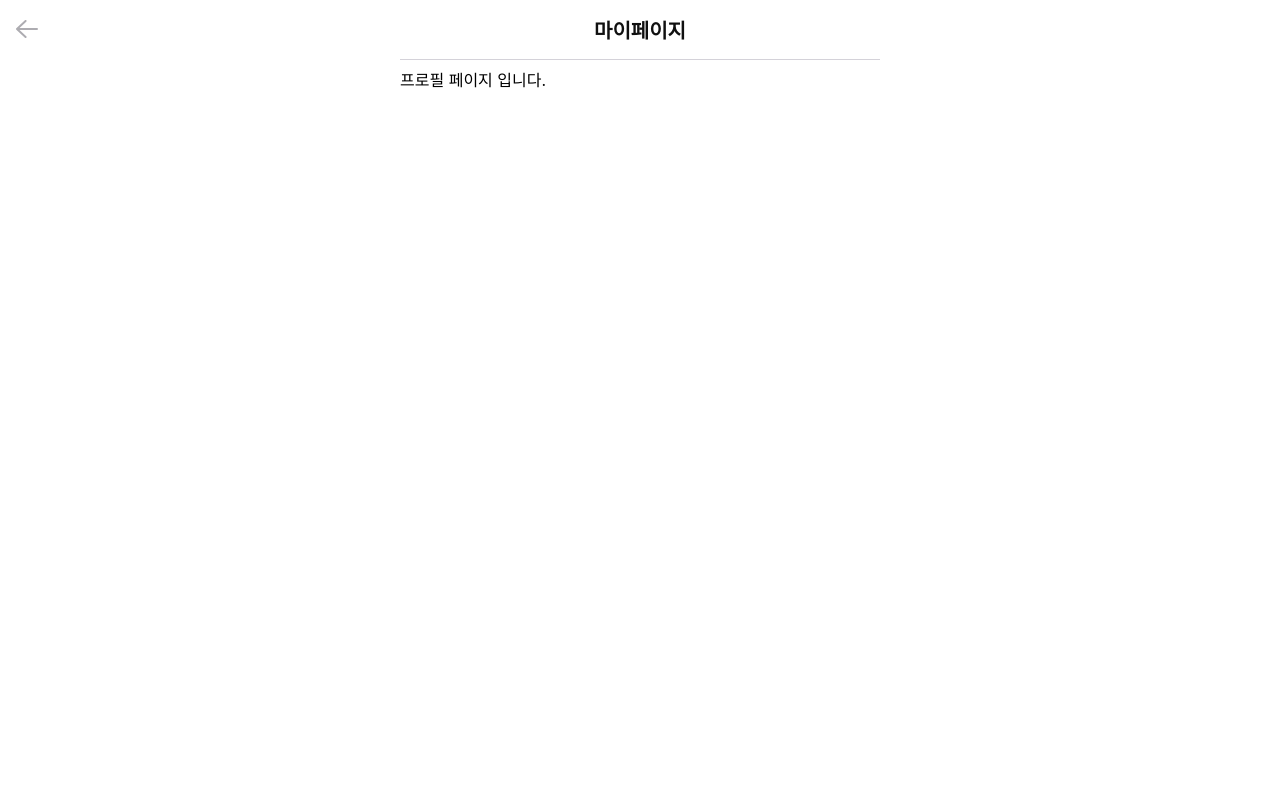
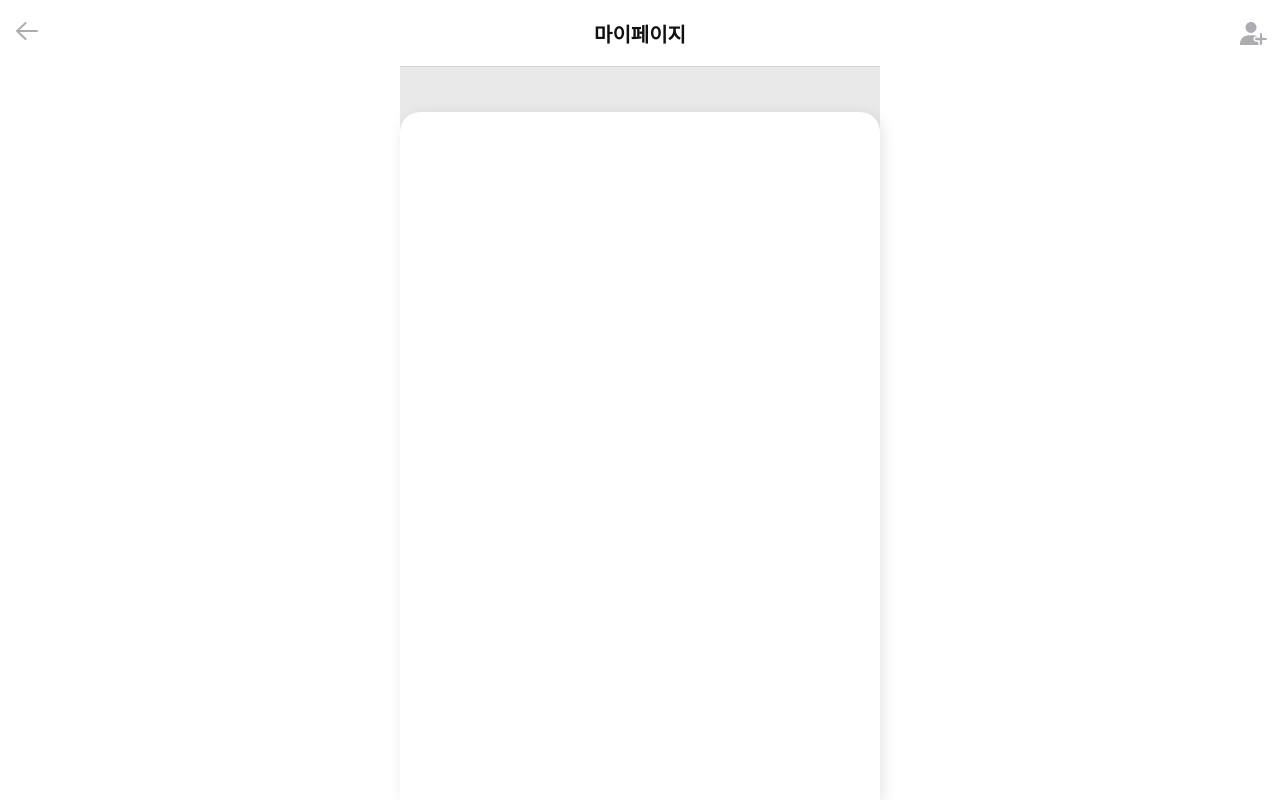
Before and after one commit to KKooWoon/Front, a React (Create React App) app: page /profile in a window 1280 px wide. Built offline with nearby package versions, Linux system fonts and the light colour scheme; a web font is replaced by a local one.

Commit message:
design: 마이페이지 레이아웃

```diff
--- a/src/App.tsx
+++ b/src/App.tsx
@@ -14,6 +14,7 @@ const Profile = React.lazy(() => import('@pages/profile'));
 const ProfileDetail = React.lazy(() => import('@pages/detail'));
 const UserInfo = React.lazy(() => import('@pages/user-info'));
 const Register = React.lazy(() => import('@pages/register'));
+const Search = React.lazy(()=> import ('@pages/search'));
 
 const App = () => {
   return (
@@ -27,6 +28,7 @@ const App = () => {
         <Route path='profile' element={<Profile />} />
         <Route path='profile/:id' element={<ProfileDetail />} />
         <Route path='register' element={<Register />} />
+        <Route path='search' element={<Search />}/>
       </Route>
     </Routes>
   );
--- a/src/components/layouts/layout.style.ts
+++ b/src/components/layouts/layout.style.ts
@@ -10,7 +10,7 @@ export const LayoutHeader = styled.header`
   max-width: 480px;
   top: 0;
   width: 100%;
-  height: 60px;
+  height: 67px;
   border-bottom: 1px solid var(--gray-02);
   display: flex;
   justify-content: center;
@@ -57,7 +57,7 @@ export const BackButtonWrapper = styled.div`
   width: 16px;
   height: 7px;
   position: fixed;
-  top: 20px;
+  top: 22px;
   left: 16px;
   z-index: 1001;
   cursor: pointer;
--- /dev/null
+++ b/src/components/profile-imgae/index.tsx
@@ -0,0 +1,14 @@
+import React from 'react';
+import defaultImg from '@assets/images/default-image.png';
+
+
+const ProfileImage = ({url, alt}:{url:string | null, alt?:string}) => {
+  if(url === null){
+    return <img src={defaultImg} alt='defualt_img' />
+  }
+  return (
+    <img src={url} alt={alt? alt : "null"} />
+  )
+}
+
+export default ProfileImage;
--- a/src/components/user-carousel/carousel-item.tsx
+++ b/src/components/user-carousel/carousel-item.tsx
@@ -1,10 +1,11 @@
+import ProfileImage from '@components/profile-imgae';
 import React from 'react';
 import { ItemWrapper } from './carousel.style';
 
-const CarouselItem = ({nickname, url}:{ nickname:string, url:string}) => {
+const CarouselItem = ({nickname, url}:{ nickname:string, url:string|null}) => {
   return (
     <ItemWrapper>
-      <img src={url} alt='user_profile'/>
+      <ProfileImage url={url} alt='user_profile'/>
       <div>{nickname}</div>
     </ItemWrapper>
   )
--- a/src/dummy.tsx
+++ b/src/dummy.tsx
@@ -1,56 +1,57 @@
-import defaultImage from '@assets/images/default-image.png';
 import { raceType } from '@typings/race';
+import { User } from '@typings/user';
+import WorkoutSample from '@assets/images/workout-sample.png';
 
 export const userDummy = [
   {
     id: 0,
     nickname: '나',
-    imageUrl: defaultImage,
+    imageUrl: null,
   },
   {
     id: 1,
     nickname: 'user1',
-    imageUrl: defaultImage,
+    imageUrl: null,
   },
   {
     id: 2,
     nickname: 'user2',
-    imageUrl: defaultImage,
+    imageUrl: null,
   },
   {
     id: 3,
     nickname: 'user3',
-    imageUrl: defaultImage,
+    imageUrl: null,
   },
   {
     id: 4,
     nickname: 'user4',
-    imageUrl: defaultImage,
+    imageUrl: null,
   },
   {
     id: 5,
     nickname: 'user5',
-    imageUrl: defaultImage,
+    imageUrl: null,
   },
   {
     id: 6,
     nickname: 'user6',
-    imageUrl: defaultImage,
+    imageUrl: null,
   },
   {
     id: 7,
     nickname: 'user7',
-    imageUrl: defaultImage,
+    imageUrl: null,
   },
   {
     id: 8,
     nickname: 'user8',
-    imageUrl: defaultImage,
+    imageUrl: null,
   },
   {
     id: 9,
     nickname: 'user9',
-    imageUrl: defaultImage,
+    imageUrl: null,
   },
 ];
 
@@ -61,3 +62,24 @@ export const RaceListDummy:Array<raceType> = [
   { raceId: 4, raceName: '레이스D', Dday: 134, hashTag: '다이어트' },
   { raceId: 5, raceName: '레이스E', Dday: 134, hashTag: '다이어트' },
 ];
+export const WorkOutListDummy = [
+  {workOutId: 1, message: "운동 완료", createdAt:'2022.07.10',img_Url:WorkoutSample},
+  {workOutId: 1, message: "운동 완료", createdAt:'2022.07.10',img_Url:WorkoutSample},
+  {workOutId: 1, message: "운동 완료", createdAt:'2022.07.10',img_Url:WorkoutSample},
+  {workOutId: 1, message: "운동 완료", createdAt:'2022.07.10',img_Url:WorkoutSample},
+]
+
+export const MyInfo :User = {
+  id:1,
+  nick_name: 'my_Nick',
+  age:20,
+  weight:72,
+  height:179,
+  level:5,
+  follower_list:[{id:2}, {id:3}, {id:4}],
+  following_list:[{id:6}, {id:7}, {id:8}],
+  interest:'다이어트',
+  status_message:'오늘부터 식단 시작',
+  exp:50,
+  profile_img:null,
+}
--- a/src/hooks/use-layout.ts
+++ b/src/hooks/use-layout.ts
@@ -1,19 +1,26 @@
 import { pageLayout } from '@typings/layout';
-import { useLocation } from 'react-router-dom';
+import { useLocation, useParams } from 'react-router-dom';
 
 const useLayout = (): pageLayout => {
-  const { pathname } = useLocation();
-  const layout: pageLayout = { header: false, noNav: false, hasBack: false };
+  const  { pathname } = useLocation();
+    const layout: pageLayout = { header: false, noNav: false, hasBack: false };
   if (pathname === '/') {
     return { ...layout, noNav: true };
   } else if (pathname === '/main') {
     return layout;
-  } else if (pathname === '/profile') {
-    return { ...layout, header: {title:"마이페이지"}, noNav: true, hasBack: true };
+  } else if (pathname.startsWith('/profile')) {
+      if(pathname.length === 8){
+        return { ...layout, header: {title:"마이페이지"}, noNav: true, hasBack: true };
+      }else {
+        const {id} = useParams();
+        return { ...layout, header: {title:`사용자${id}`}, noNav: true, hasBack: true };
+      }
   } else if (pathname === '/user-info') {
     return { ...layout, noNav: true };
   } else if (pathname === '/register') {
     return { ...layout, noNav: true };
+  }else if (pathname === '/search'){
+    return {...layout, noNav:true , header:{title: "친구 찾기"}, hasBack:true}
   }
   return layout;
 };
--- a/src/pages/profile.tsx
+++ /dev/null
@@ -1,9 +0,0 @@
-import React from 'react';
-
-const ProfilePage = () => {
-  return (
-    <div>프로필 페이지 입니다.</div>
-  )
-}
-
-export default ProfilePage;
--- /dev/null
+++ b/src/pages/profile/index.tsx
@@ -0,0 +1,27 @@
+import React from 'react';
+import styled from 'styled-components';
+import { ReactComponent as AddPeople } from '@assets/icons/add-people.svg';
+import { useNavigate } from 'react-router-dom';
+import { MyInfo, RaceListDummy, WorkOutListDummy } from 'dummy';
+import { PageWrapper, SlideSection, UserInfoSection } from './profile.style';
+
+const ProfilePage = () => {
+  const navigate = useNavigate();
+  /* 벡엔드에서 불러와야 하는 데이터 */
+  const UserData = MyInfo;
+  const RaceData = RaceListDummy;
+  const WorkOutData = WorkOutListDummy;
+
+
+  return (
+    <PageWrapper>
+      <AddPeople onClick={()=> navigate('/search')}/>
+      <UserInfoSection>
+
+      </UserInfoSection>
+      <SlideSection></SlideSection>
+    </PageWrapper>
+  );
+};
+
+export default ProfilePage;
--- /dev/null
+++ b/src/pages/profile/profile.style.ts
@@ -0,0 +1,26 @@
+import styled from 'styled-components';
+
+export const PageWrapper = styled.div`
+  & svg {
+    position:fixed;
+    right:11px;
+    top :22px;
+    z-index:1001;
+  }
+  width: 100%;
+  height: 100%;
+  background-color: #e9e9e9;
+  display: flex;
+  flex-direction: column;
+  gap: 15px;
+`;
+export const UserInfoSection = styled.section`
+  padding: 15px;
+`;
+export const SlideSection = styled.section`
+  background-color: white;
+  flex: 1;
+  box-shadow: 3px 3px 15px rgba(0, 0, 0, 0.1);
+  border-radius: 20px 20px 0px 0px;
+  padding: 20px;
+`;
--- /dev/null
+++ b/src/pages/search.tsx
@@ -0,0 +1,9 @@
+import React from 'react';
+
+const SearchPage = () => {
+  return (
+    <div>유저 서치 페이지</div>
+  )
+}
+
+export default SearchPage;
```
Also changed, not shown: src/typings/user.ts (+8 -2 lines), src/assets/icons/add-people.svg (added), src/assets/images/workout-sample.png (added).
